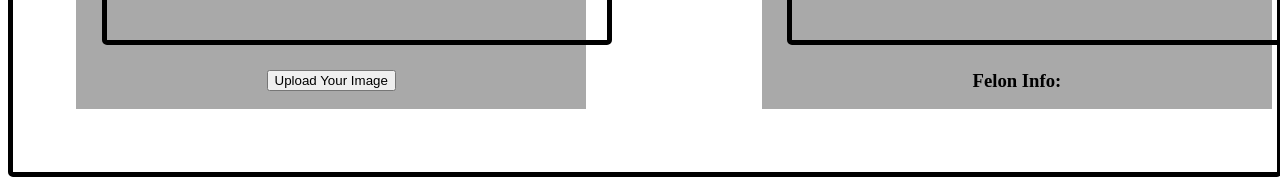
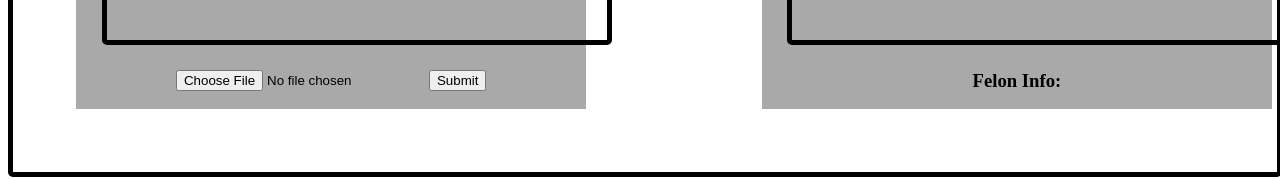
Before and after one commit to LeighVirrey/mugshotsmachinelearning, a React (Create React App) app in the folder front-end/: page / in a window 1280 px wide. Shown: the part 639-818 px from the top of the page. Built offline with nearby package versions, Linux system fonts and the light colour scheme.

Commit message:
Changed how photos are handled, they now make a post request.

```diff
--- a/front-end/src/App.js
+++ b/front-end/src/App.js
@@ -15,16 +15,20 @@ function App() {
       <div className="photos">
         <div className="photo-box">
           <div className="image">
-          <img className="image" alt="Upload"></img>
+            <img className="image" alt="Upload"></img>
           </div>
-          <button>Upload Your Image</button>
+          {/* <button>Upload Your Image</button> */}
+          <form id='image-form'>
+            <input name='image' type="file" />
+            <input type='submit' />
+          </form>
         </div>
         <div className="btn=box">
-        <button className="btn">Find your Felon look-alike</button>
+          <button className="btn">Find your Felon look-alike</button>
         </div>
         <div className="photo-box">
           <div className="image">
-          <img alt="Felon"></img>
+            <img alt="Felon"></img>
           </div>
           <h3>Felon Info:</h3>
         </div>
```
